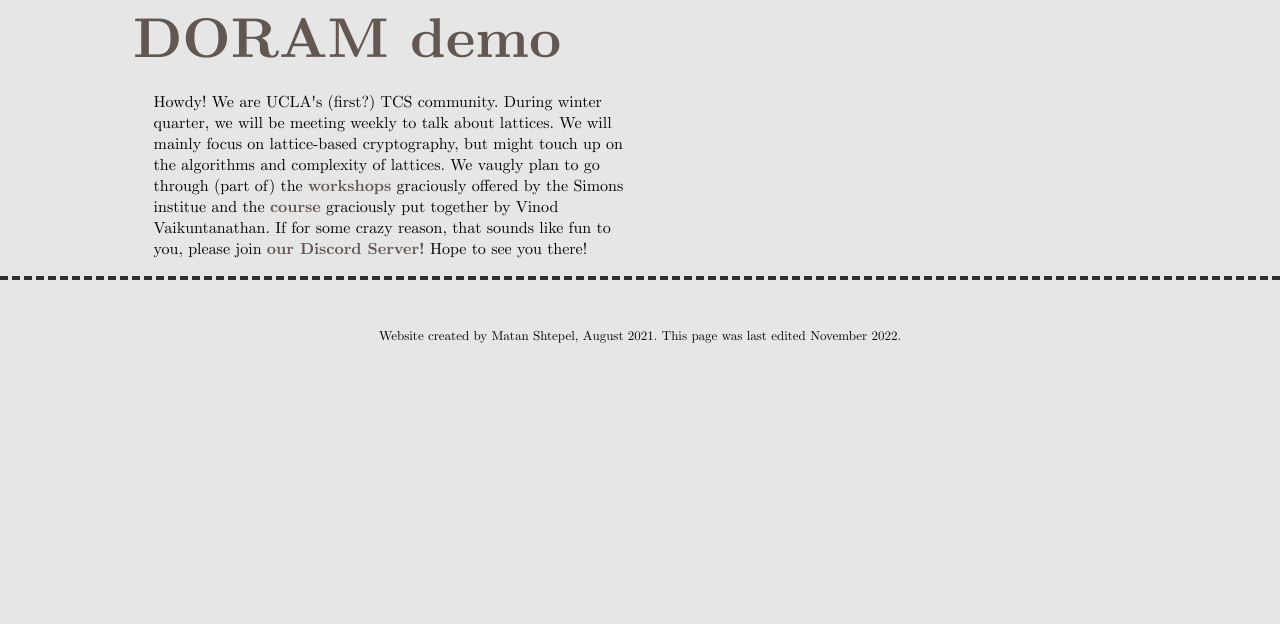
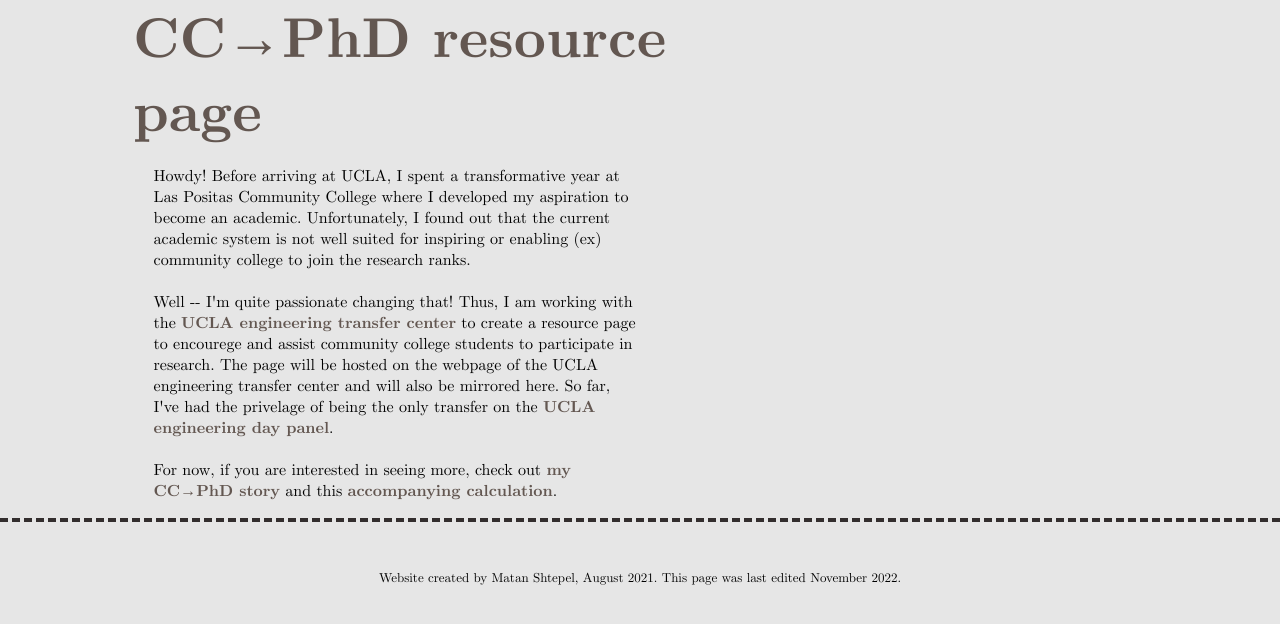
Before and after one commit to GnarlyMshtep/personalWebsite, a plain HTML site: page cc_to_phd.html in a window 1280 px wide. Drawn offline with Linux system fonts and the light colour scheme.

Commit message:
fix cc_to_phd.html and corrosponding index.html links

```diff
--- a/cc_to_phd.html
+++ b/cc_to_phd.html
@@ -21,9 +21,14 @@
 
     <div class="page-wrapper">
         <div class="main-section"style="width: 60%;">
-            <h1 class="main-title" >DORAM demo</h1>
+            <h1 class="main-title" >CC→PhD resource page</h1>
 
-                <p class="main-description">Howdy! We are UCLA's (first?) TCS community. During winter quarter, we will be meeting weekly to talk about lattices. We will mainly focus on lattice-based cryptography, but might touch up on the algorithms and complexity of lattices. We vaugly plan to go through (part of) the <a href="https://simons.berkeley.edu/programs/lattices2020">workshops</a> graciously offered by the Simons institue and the <a href="http://people.csail.mit.edu/vinodv/CS294/">course</a> graciously put together by Vinod Vaikuntanathan. If for some crazy reason, that sounds like fun to you, please join <a href="https://discord.gg/2y4NXbZu9M">our Discord Server!</a> Hope to see you there!
+                <p class="main-description">Howdy!
+                    Before arriving at UCLA, I spent a transformative year at Las Positas Community College where I developed my aspiration to become an academic. Unfortunately, I found out that the current academic system is not well suited for inspiring or enabling (ex) community college to join the research ranks.
+                    <br><br>
+                    Well -- I'm quite passionate changing that! Thus, I am working with the <a href="https://etransfercenter.seas.ucla.edu/">UCLA engineering transfer center</a> to create a resource page to encourege and assist community college students to participate in research. The page will be hosted on the webpage of the UCLA engineering transfer center and will also be mirrored here. So far, I've had the privelage of being the only transfer on the <a href="https://etransfercenter.seas.ucla.edu/engineering-day/">UCLA engineering day panel</a>.
+                    <br><br>
+                    For now, if you are interested in seeing more, check out <a href="phd-apps/cc_to_phd_story.pdf">my CC→PhD story</a> and this <a href="phd-apps/cc_to_phd_calc.pdf">accompanying calculation</a>.
                 </p>
 
         </div>
```
Also changed, not shown: DORAM/index.html (+1 -1 lines), index.html (+6 -3 lines).
